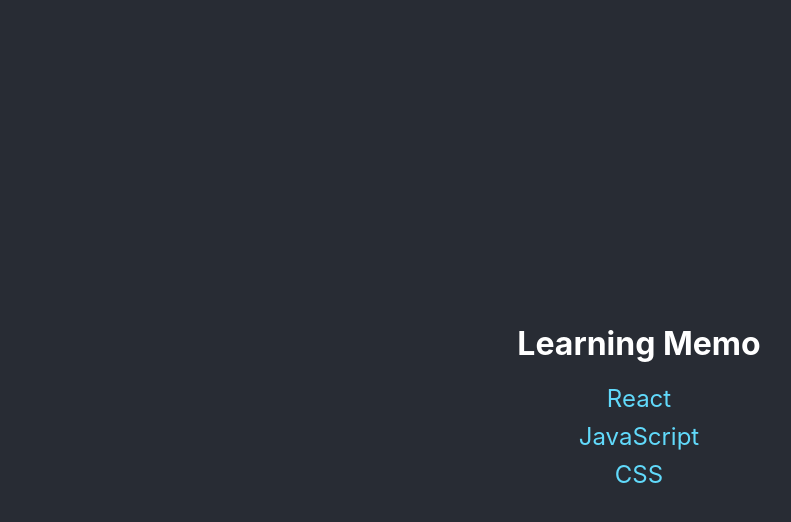
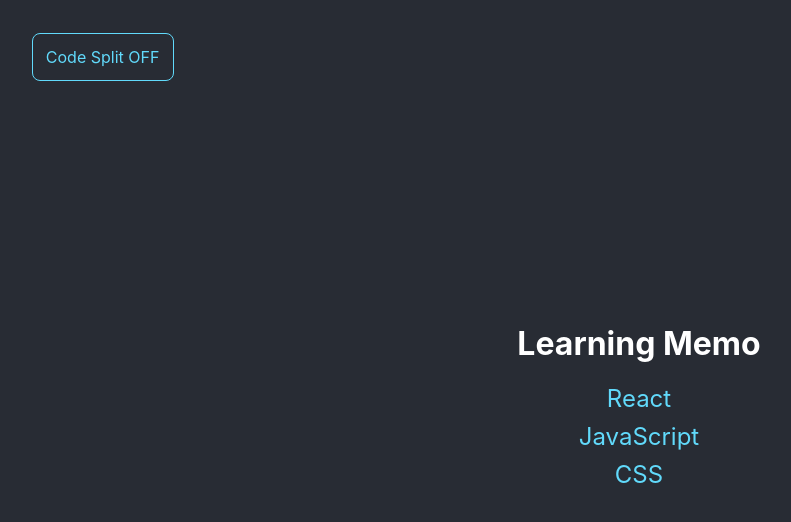
Before and after one commit to shawnrivers/learning-memo-web, a React app: page / in a window 1280 px wide. Shown: the top 522 px of the page, without its empty margins (1-792 px from the left). Built offline with nearby package versions, Linux system fonts and the light colour scheme; the HTML template or start-up script is replaced by a standard one.

Commit message:
Added route-based code splitting

```diff
--- a/src/App.tsx
+++ b/src/App.tsx
@@ -2,16 +2,20 @@
 import { css, jsx } from '@emotion/core';
 import * as React from 'react';
 import { BrowserRouter, Route, Switch } from 'react-router-dom';
+import { GRAY_0 } from './constants/colors';
 import { allRoutes } from './constants/routes';
 import HomePage from './pages/home/template';
 
 const App: React.FC = () => {
+  const [codeSplit, setCodeSplit] = React.useState(true);
+  const handleCodeSplitSwitch = () => setCodeSplit(!codeSplit);
+
   return (
     <BrowserRouter>
       <div
         css={css`
           text-align: center;
-          background-color: #282c34;
+          background-color: ${GRAY_0};
           min-height: 100vh;
           display: flex;
           flex-direction: column;
@@ -20,9 +24,29 @@ const App: React.FC = () => {
           color: white;
         `}
       >
+        {codeSplit ? (
+          <React.Suspense fallback={<h1>Loading...</h1>}>
             <Switch>
               <Route path='/' exact>
-            <HomePage />
+                <HomePage
+                  isCodeSplitOn={codeSplit}
+                  onSwitchCodeSplit={handleCodeSplitSwitch}
+                />
+              </Route>
+              {allRoutes.map(({ to, name, PageComponentLazy }) => (
+                <Route key={name} path={to} exact>
+                  <PageComponentLazy />
+                </Route>
+              ))}
+            </Switch>
+          </React.Suspense>
+        ) : (
+          <Switch>
+            <Route path='/' exact>
+              <HomePage
+                isCodeSplitOn={codeSplit}
+                onSwitchCodeSplit={handleCodeSplitSwitch}
+              />
             </Route>
             {allRoutes.map(({ to, name, PageComponent }) => (
               <Route key={name} path={to} exact>
@@ -30,6 +54,7 @@ const App: React.FC = () => {
               </Route>
             ))}
           </Switch>
+        )}
       </div>
     </BrowserRouter>
   );
--- a/src/constants/colors.ts
+++ b/src/constants/colors.ts
@@ -1,2 +1,4 @@
 export const BLUE_0 = '#61dafb';
 export const BLUE_1 = '#144952';
+
+export const GRAY_0 = '#282c34';
--- a/src/constants/routes.ts
+++ b/src/constants/routes.ts
@@ -7,10 +7,29 @@ import LearningReactPage from '../pages/learningReact';
 import RenderingPage from '../pages/learningReact/rendering/template';
 import UseEffectPage from '../pages/learningReact/useEffect/template';
 
+const LearningCssPageLazy = React.lazy(() => import('../pages/learningCSS'));
+const BoxModelPageLazy = React.lazy(() =>
+  import('../pages/learningCSS/boxModel/template')
+);
+const LearningJSPageLazy = React.lazy(() => import('../pages/learningJS'));
+const ReferencePageLazy = React.lazy(() =>
+  import('../pages/learningJS/reference/template')
+);
+const LearningReactPageLazy = React.lazy(() =>
+  import('../pages/learningReact')
+);
+const RenderingPageLazy = React.lazy(() =>
+  import('../pages/learningReact/rendering/template')
+);
+const UseEffectPageLazy = React.lazy(() =>
+  import('../pages/learningReact/useEffect/template')
+);
+
 export type RouteType = {
   to: string;
   name: string;
   PageComponent: React.FC;
+  PageComponentLazy: React.LazyExoticComponent<React.FC>;
 };
 
 export const homeRoutes: RouteType[] = [
@@ -18,16 +37,19 @@ export const homeRoutes: RouteType[] = [
     to: '/react',
     name: 'React',
     PageComponent: LearningReactPage,
+    PageComponentLazy: LearningReactPageLazy,
   },
   {
     to: '/js',
     name: 'JavaScript',
     PageComponent: LearningJSPage,
+    PageComponentLazy: LearningJSPageLazy,
   },
   {
     to: '/css',
     name: 'CSS',
     PageComponent: LearningCssPage,
+    PageComponentLazy: LearningCssPageLazy,
   },
 ];
 
@@ -36,11 +58,13 @@ export const learningReactRoutes: RouteType[] = [
     to: '/react/useEffect',
     name: 'useEffect',
     PageComponent: UseEffectPage,
+    PageComponentLazy: UseEffectPageLazy,
   },
   {
     to: '/react/rendering',
     name: 'Rendering',
     PageComponent: RenderingPage,
+    PageComponentLazy: RenderingPageLazy,
   },
 ];
 
@@ -49,6 +73,7 @@ export const learningJSRoutes: RouteType[] = [
     to: '/js/reference',
     name: 'Reference',
     PageComponent: ReferencePage,
+    PageComponentLazy: ReferencePageLazy,
   },
 ];
 
@@ -57,6 +82,7 @@ export const learningCssRoutes: RouteType[] = [
     to: '/css/box-model',
     name: 'Box Model',
     PageComponent: BoxModelPage,
+    PageComponentLazy: BoxModelPageLazy,
   },
 ];
 
--- a/src/pages/home/template.tsx
+++ b/src/pages/home/template.tsx
@@ -1,10 +1,23 @@
 import * as React from 'react';
+import { StyledButton } from '../../components/atoms/styled/StyledButton';
 import { StyledLink } from '../../components/atoms/styled/StyledLink';
+import { Layout } from '../../components/templates/Layout';
 import { homeRoutes } from '../../constants/routes';
 
-const HomePage: React.FC = () => {
+export type HomePageProps = {
+  isCodeSplitOn: boolean;
+  onSwitchCodeSplit(): void;
+};
+
+const HomePage: React.FC<HomePageProps> = (props) => {
   return (
-    <div>
+    <Layout
+      headerButton={
+        <StyledButton onClick={props.onSwitchCodeSplit}>
+          Code Split {!props.isCodeSplitOn ? 'ON' : 'OFF'}
+        </StyledButton>
+      }
+    >
       <h1>Learning Memo</h1>
       <ul>
         {homeRoutes.map(({ to, name }) => (
@@ -15,7 +28,7 @@ const HomePage: React.FC = () => {
           </li>
         ))}
       </ul>
-    </div>
+    </Layout>
   );
 };
 
```
Lines whose indentation alone changed are shown as unchanged.
